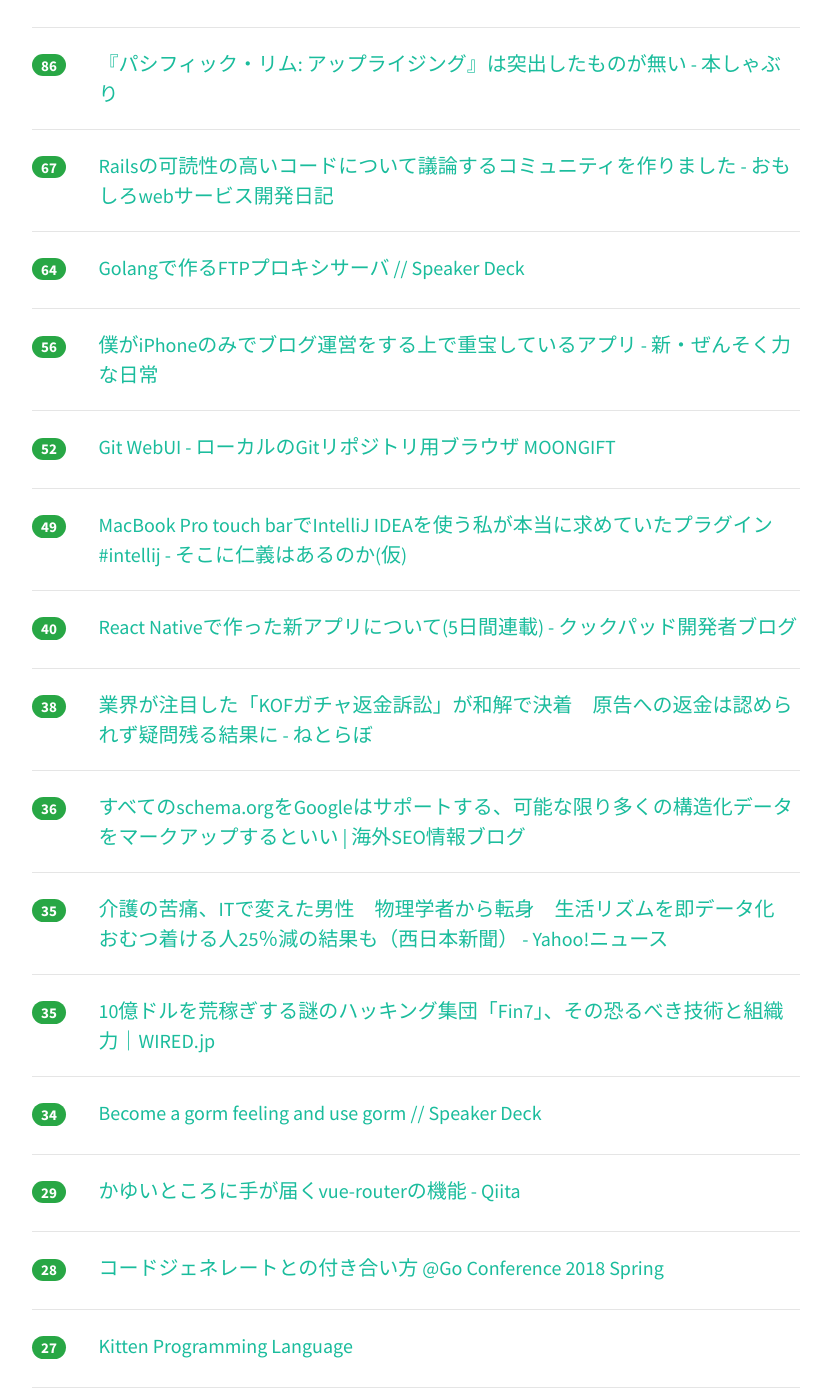
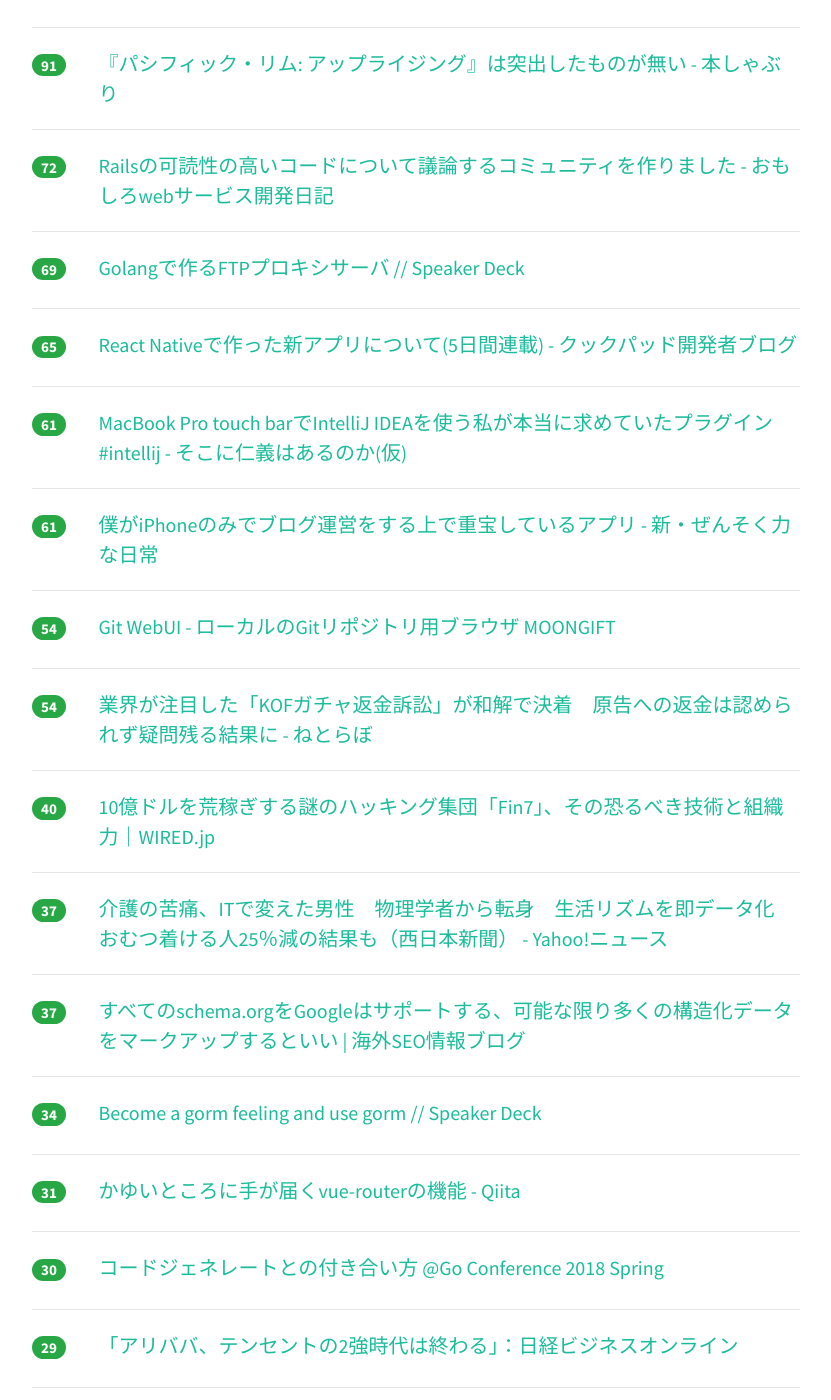
Before and after one commit to yatta47/hatena-matome-site, a Jekyll site: the page built from _posts/2018-04-16-hatena.md, in a window 1280 px wide and 1400 px high, scrolled down 934 px. Shown: the whole window, without its empty margins (224-1055 px from the left). Built offline with Jekyll 4.4.1, drawn with Linux system fonts in a browser that asks for light colours; nearby versions of some CDN libraries; some of the changed text lies outside the part shown.

Commit message:
Updated 2018-04-16

```diff
--- a/_posts/2018-04-16-hatena.md
+++ b/_posts/2018-04-16-hatena.md
@@ -1,94 +1,94 @@
 ---
 layout: post
 title:  "2018-04-16 はてぶIT"
-date:   2018-04-16 14:01:12
+date:   2018-04-16 15:01:58
 tags: [it-hotentry]
 ---
-43 件のデータあり
+48 件のデータあり
 
 <hr><div class="row">
-<div class="col-1"><span class="badge badge-pill badge-success h2">462</span></div>
+<div class="col-1"><span class="badge badge-pill badge-success h2">504</span></div>
 <div class="col-11"><a href='http://ataso01.hatenablog.com/entry/2018/04/15/224050' target='_blank'>【検証】なぜ、有名になればなるほど、アーティストの物販はダサくなっていくのか？ - 私地獄</a></div>
 </div>
 <hr>
 <div class="row">
-<div class="col-1"><span class="badge badge-pill badge-success h2">323</span></div>
+<div class="col-1"><span class="badge badge-pill badge-success h2">355</span></div>
 <div class="col-11"><a href='http://www.publickey1.jp/blog/18/nginx_unitphpgopython.html' target='_blank'>NGINX Unitが正式リリース。PHP、Go、Pythonなどに対応した軽量アプリケーションサーバ － Publickey</a></div>
 </div>
 <hr>
 <div class="row">
-<div class="col-1"><span class="badge badge-pill badge-success h2">261</span></div>
+<div class="col-1"><span class="badge badge-pill badge-success h2">274</span></div>
 <div class="col-11"><a href='http://www.publickey1.jp/blog/18/gowebassemblygoarchwasmgoosjs.html' target='_blank'>Go言語がWebAssemblyをサポートへ。GOARCHは「wasm」、GOOSは「js」に － Publickey</a></div>
 </div>
 <hr>
 <div class="row">
-<div class="col-1"><span class="badge badge-pill badge-success h2">122</span></div>
+<div class="col-1"><span class="badge badge-pill badge-success h2">135</span></div>
 <div class="col-11"><a href='https://findy-code.io/engineer-lab/company-github-contribution' target='_blank'>転職するならどこ？企業別GitHubアカウントのランキング発表〜はてな、Repro、メルカリがTop3〜 | Findy Engineer Lab</a></div>
 </div>
 <hr>
 <div class="row">
-<div class="col-1"><span class="badge badge-pill badge-success h2">110</span></div>
+<div class="col-1"><span class="badge badge-pill badge-success h2">129</span></div>
 <div class="col-11"><a href='https://anacondatan.hatenablog.com/entry/2018/04/16/001033' target='_blank'>MioMioで配信されている広告主や広告会社を晒します。 - anacondatanのブログ</a></div>
 </div>
 <hr>
 <div class="row">
-<div class="col-1"><span class="badge badge-pill badge-success h2">102</span></div>
+<div class="col-1"><span class="badge badge-pill badge-success h2">104</span></div>
 <div class="col-11"><a href='https://anacondatan.hatenablog.com/entry/2018/04/15/225548' target='_blank'>Anitubeの運営者について - anacondatanのブログ</a></div>
 </div>
 <hr>
 <div class="row">
-<div class="col-1"><span class="badge badge-pill badge-success h2">86</span></div>
+<div class="col-1"><span class="badge badge-pill badge-success h2">91</span></div>
 <div class="col-11"><a href='http://honeshabri.hatenablog.com/entry/pacificrim_uprising' target='_blank'>『パシフィック・リム: アップライジング』は突出したものが無い - 本しゃぶり</a></div>
 </div>
 <hr>
 <div class="row">
-<div class="col-1"><span class="badge badge-pill badge-success h2">67</span></div>
+<div class="col-1"><span class="badge badge-pill badge-success h2">72</span></div>
 <div class="col-11"><a href='http://blog.willnet.in/entry/2018/04/15/160555' target='_blank'>Railsの可読性の高いコードについて議論するコミュニティを作りました - おもしろwebサービス開発日記</a></div>
 </div>
 <hr>
 <div class="row">
-<div class="col-1"><span class="badge badge-pill badge-success h2">64</span></div>
+<div class="col-1"><span class="badge badge-pill badge-success h2">69</span></div>
 <div class="col-11"><a href='https://speakerdeck.com/pyama86/golangdezuo-ruftppurokisisaba' target='_blank'>Golangで作るFTPプロキシサーバ // Speaker Deck</a></div>
 </div>
 <hr>
 <div class="row">
-<div class="col-1"><span class="badge badge-pill badge-success h2">56</span></div>
+<div class="col-1"><span class="badge badge-pill badge-success h2">65</span></div>
+<div class="col-11"><a href='http://techlife.cookpad.com/entry/2018/04/16/100000' target='_blank'>React Nativeで作った新アプリについて(5日間連載) - クックパッド開発者ブログ</a></div>
+</div>
+<hr>
+<div class="row">
+<div class="col-1"><span class="badge badge-pill badge-success h2">61</span></div>
+<div class="col-11"><a href='http://syobochim.hatenablog.com/entry/2018/04/16/015557' target='_blank'>MacBook Pro touch barでIntelliJ IDEAを使う私が本当に求めていたプラグイン #intellij - そこに仁義はあるのか(仮)</a></div>
+</div>
+<hr>
+<div class="row">
+<div class="col-1"><span class="badge badge-pill badge-success h2">61</span></div>
 <div class="col-11"><a href='http://mraka2015.hatenablog.com/entry/20180416/1523827292' target='_blank'>僕がiPhoneのみでブログ運営をする上で重宝しているアプリ - 新・ぜんそく力な日常</a></div>
 </div>
 <hr>
 <div class="row">
-<div class="col-1"><span class="badge badge-pill badge-success h2">52</span></div>
+<div class="col-1"><span class="badge badge-pill badge-success h2">54</span></div>
 <div class="col-11"><a href='https://www.moongift.jp/2018/04/git-webui-%E3%83%AD%E3%83%BC%E3%82%AB%E3%83%AB%E3%81%AEgit%E3%83%AA%E3%83%9D%E3%82%B8%E3%83%88%E3%83%AA%E7%94%A8%E3%83%96%E3%83%A9%E3%82%A6%E3%82%B6/' target='_blank'>Git WebUI - ローカルのGitリポジトリ用ブラウザ MOONGIFT</a></div>
 </div>
 <hr>
 <div class="row">
-<div class="col-1"><span class="badge badge-pill badge-success h2">49</span></div>
-<div class="col-11"><a href='http://syobochim.hatenablog.com/entry/2018/04/16/015557' target='_blank'>MacBook Pro touch barでIntelliJ IDEAを使う私が本当に求めていたプラグイン #intellij - そこに仁義はあるのか(仮)</a></div>
+<div class="col-1"><span class="badge badge-pill badge-success h2">54</span></div>
+<div class="col-11"><a href='http://nlab.itmedia.co.jp/nl/articles/1804/12/news119.html' target='_blank'>業界が注目した「KOFガチャ返金訴訟」が和解で決着　原告への返金は認められず疑問残る結果に - ねとらぼ</a></div>
 </div>
 <hr>
 <div class="row">
 <div class="col-1"><span class="badge badge-pill badge-success h2">40</span></div>
-<div class="col-11"><a href='http://techlife.cookpad.com/entry/2018/04/16/100000' target='_blank'>React Nativeで作った新アプリについて(5日間連載) - クックパッド開発者ブログ</a></div>
+<div class="col-11"><a href='https://wired.jp/2018/04/16/fin7-carbanak-hacking-group/' target='_blank'>10億ドルを荒稼ぎする謎のハッキング集団「Fin7」、その恐るべき技術と組織力｜WIRED.jp</a></div>
 </div>
 <hr>
 <div class="row">
-<div class="col-1"><span class="badge badge-pill badge-success h2">38</span></div>
-<div class="col-11"><a href='http://nlab.itmedia.co.jp/nl/articles/1804/12/news119.html' target='_blank'>業界が注目した「KOFガチャ返金訴訟」が和解で決着　原告への返金は認められず疑問残る結果に - ねとらぼ</a></div>
-</div>
-<hr>
-<div class="row">
-<div class="col-1"><span class="badge badge-pill badge-success h2">36</span></div>
-<div class="col-11"><a href='https://www.suzukikenichi.com/blog/google-recommends-marking-up-as-many-structured-data-as-possible/' target='_blank'>すべてのschema.orgをGoogleはサポートする、可能な限り多くの構造化データをマークアップするといい | 海外SEO情報ブログ</a></div>
-</div>
-<hr>
-<div class="row">
-<div class="col-1"><span class="badge badge-pill badge-success h2">35</span></div>
+<div class="col-1"><span class="badge badge-pill badge-success h2">37</span></div>
 <div class="col-11"><a href='https://headlines.yahoo.co.jp/hl?a=20180415-00010003-nishinpc-sci' target='_blank'>介護の苦痛、ITで変えた男性　物理学者から転身　生活リズムを即データ化　おむつ着ける人25％減の結果も（西日本新聞） - Yahoo!ニュース</a></div>
 </div>
 <hr>
 <div class="row">
-<div class="col-1"><span class="badge badge-pill badge-success h2">35</span></div>
-<div class="col-11"><a href='https://wired.jp/2018/04/16/fin7-carbanak-hacking-group/' target='_blank'>10億ドルを荒稼ぎする謎のハッキング集団「Fin7」、その恐るべき技術と組織力｜WIRED.jp</a></div>
+<div class="col-1"><span class="badge badge-pill badge-success h2">37</span></div>
+<div class="col-11"><a href='https://www.suzukikenichi.com/blog/google-recommends-marking-up-as-many-structured-data-as-possible/' target='_blank'>すべてのschema.orgをGoogleはサポートする、可能な限り多くの構造化データをマークアップするといい | 海外SEO情報ブログ</a></div>
 </div>
 <hr>
 <div class="row">
@@ -97,13 +97,28 @@ tags: [it-hotentry]
 </div>
 <hr>
 <div class="row">
-<div class="col-1"><span class="badge badge-pill badge-success h2">29</span></div>
+<div class="col-1"><span class="badge badge-pill badge-success h2">31</span></div>
 <div class="col-11"><a href='https://qiita.com/noplan1989/items/9ce7d6a04ffb82755ae1' target='_blank'>かゆいところに手が届くvue-routerの機能 - Qiita</a></div>
 </div>
 <hr>
 <div class="row">
+<div class="col-1"><span class="badge badge-pill badge-success h2">30</span></div>
+<div class="col-11"><a href='https://www.slideshare.net/JumpeiChikamori/go-conference-2018-spring' target='_blank'>コードジェネレートとの付き合い方 @Go Conference 2018 Spring</a></div>
+</div>
+<hr>
+<div class="row">
+<div class="col-1"><span class="badge badge-pill badge-success h2">29</span></div>
+<div class="col-11"><a href='http://business.nikkeibp.co.jp/atcl/report/15/278549/041200017/' target='_blank'>「アリババ、テンセントの2強時代は終わる」：日経ビジネスオンライン</a></div>
+</div>
+<hr>
+<div class="row">
 <div class="col-1"><span class="badge badge-pill badge-success h2">28</span></div>
-<div class="col-11"><a href='https://www.slideshare.net/JumpeiChikamori/go-conference-2018-spring' target='_blank'>コードジェネレートとの付き合い方 @Go Conference 2018 Spring</a></div>
+<div class="col-11"><a href='https://speakerdeck.com/kaneshin/how-to-write-go-code' target='_blank'>How to write Go code // Speaker Deck</a></div>
+</div>
+<hr>
+<div class="row">
+<div class="col-1"><span class="badge badge-pill badge-success h2">28</span></div>
+<div class="col-11"><a href='https://gigazine.net/news/20180416-clients-who-work-free/' target='_blank'>どうしてもクリエイターにお金を払わず仕事させたい人々が言いそうなことアレコレ - GIGAZINE</a></div>
 </div>
 <hr>
 <div class="row">
@@ -112,23 +127,8 @@ tags: [it-hotentry]
 </div>
 <hr>
 <div class="row">
-<div class="col-1"><span class="badge badge-pill badge-success h2">27</span></div>
-<div class="col-11"><a href='http://business.nikkeibp.co.jp/atcl/report/15/278549/041200017/' target='_blank'>「アリババ、テンセントの2強時代は終わる」：日経ビジネスオンライン</a></div>
-</div>
-<hr>
-<div class="row">
 <div class="col-1"><span class="badge badge-pill badge-success h2">26</span></div>
 <div class="col-11"><a href='https://aki1200.hatenablog.com/entry/2018/04/15/200459' target='_blank'>予備のブログを作ってみる - 落ちこぼれ戦記</a></div>
-</div>
-<hr>
-<div class="row">
-<div class="col-1"><span class="badge badge-pill badge-success h2">26</span></div>
-<div class="col-11"><a href='https://speakerdeck.com/kaneshin/how-to-write-go-code' target='_blank'>How to write Go code // Speaker Deck</a></div>
-</div>
-<hr>
-<div class="row">
-<div class="col-1"><span class="badge badge-pill badge-success h2">26</span></div>
-<div class="col-11"><a href='https://gigazine.net/news/20180416-clients-who-work-free/' target='_blank'>どうしてもクリエイターにお金を払わず仕事させたい人々が言いそうなことアレコレ - GIGAZINE</a></div>
 </div>
 <hr>
 <div class="row">
@@ -142,8 +142,28 @@ tags: [it-hotentry]
 </div>
 <hr>
 <div class="row">
+<div class="col-1"><span class="badge badge-pill badge-success h2">24</span></div>
+<div class="col-11"><a href='https://gigazine.net/news/20180416-apple-leaked-memo-on-leaking/' target='_blank'>Appleが全従業員に製品情報のリークを警告するブログを投稿、その内容がリークされる - GIGAZINE</a></div>
+</div>
+<hr>
+<div class="row">
+<div class="col-1"><span class="badge badge-pill badge-success h2">24</span></div>
+<div class="col-11"><a href='http://developer.hatenastaff.com/entry/2018/04/16/120000' target='_blank'>ブログチームにおけるチームビルディング活動の紹介 - Hatena Developer Blog</a></div>
+</div>
+<hr>
+<div class="row">
 <div class="col-1"><span class="badge badge-pill badge-success h2">23</span></div>
 <div class="col-11"><a href='http://www.youtube.com/watch?v=7W2Xwtrlmqo' target='_blank'>#04 買い物</a></div>
+</div>
+<hr>
+<div class="row">
+<div class="col-1"><span class="badge badge-pill badge-success h2">23</span></div>
+<div class="col-11"><a href='https://speakerdeck.com/rhysd/go-selfupdate-github-de-turuwozi-ji-atupudetosuru' target='_blank'>go-selfupdate-github で ツールを自己アップデートする // Speaker Deck</a></div>
+</div>
+<hr>
+<div class="row">
+<div class="col-1"><span class="badge badge-pill badge-success h2">23</span></div>
+<div class="col-11"><a href='http://setchi.hatenablog.com/entry/2018/04/15/195928' target='_blank'>「楽しい！Unityシェーダーお絵かき入門！」という講演をしました - setchi’s blog</a></div>
 </div>
 <hr>
 <div class="row">
@@ -153,17 +173,27 @@ tags: [it-hotentry]
 <hr>
 <div class="row">
 <div class="col-1"><span class="badge badge-pill badge-success h2">22</span></div>
-<div class="col-11"><a href='https://speakerdeck.com/rhysd/go-selfupdate-github-de-turuwozi-ji-atupudetosuru' target='_blank'>go-selfupdate-github で ツールを自己アップデートする // Speaker Deck</a></div>
+<div class="col-11"><a href='https://coliss.com/articles/build-websites/operation/javascript/es6-slider-carousel-glidejs.html' target='_blank'>[JS]タッチ操作にも対応した快適なスライダー・カルーセルを実装する軽量スクリプト -Glide.js | コリス</a></div>
 </div>
 <hr>
 <div class="row">
 <div class="col-1"><span class="badge badge-pill badge-success h2">22</span></div>
-<div class="col-11"><a href='https://gigazine.net/news/20180416-apple-leaked-memo-on-leaking/' target='_blank'>Appleが全従業員に製品情報のリークを警告するブログを投稿、その内容がリークされる - GIGAZINE</a></div>
+<div class="col-11"><a href='https://gigazine.net/news/20180416-pubg-ransomware-play-game/' target='_blank'>PCのファイルやフォルダを暗号化し、身代金ではなく謎のゲームに参加することを要求する「PUBGランサムウェア」 - GIGAZINE</a></div>
+</div>
+<hr>
+<div class="row">
+<div class="col-1"><span class="badge badge-pill badge-success h2">22</span></div>
+<div class="col-11"><a href='https://dev.classmethod.jp/cloud/aws/app-sync-ga/' target='_blank'>【速報】マネージドGraphQLサービス「AWS AppSync」が一般公開（GA）されました！ ｜ Developers.IO</a></div>
 </div>
 <hr>
 <div class="row">
 <div class="col-1"><span class="badge badge-pill badge-success h2">21</span></div>
 <div class="col-11"><a href='https://github.com/dgraph-io/dgraph' target='_blank'>dgraph-io/dgraph · GitHub</a></div>
+</div>
+<hr>
+<div class="row">
+<div class="col-1"><span class="badge badge-pill badge-success h2">21</span></div>
+<div class="col-11"><a href='http://tech.nikkeibp.co.jp/atcl/nxt/column/18/00148/041200010/' target='_blank'>日本のIT業界の失われた50年、人月商売清算の日は近い | 日経 xTECH（クロステック）</a></div>
 </div>
 <hr>
 <div class="row">
@@ -173,7 +203,7 @@ tags: [it-hotentry]
 <hr>
 <div class="row">
 <div class="col-1"><span class="badge badge-pill badge-success h2">20</span></div>
-<div class="col-11"><a href='https://coliss.com/articles/build-websites/operation/javascript/es6-slider-carousel-glidejs.html' target='_blank'>[JS]タッチ操作にも対応した快適なスライダー・カルーセルを実装する軽量スクリプト -Glide.js | コリス</a></div>
+<div class="col-11"><a href='https://qiita.com/dojineko/items/aae7e6d13479e08d49fd' target='_blank'>VuePress をお試ししてみた - Qiita</a></div>
 </div>
 <hr>
 <div class="row">
@@ -182,23 +212,13 @@ tags: [it-hotentry]
 </div>
 <hr>
 <div class="row">
-<div class="col-1"><span class="badge badge-pill badge-success h2">18</span></div>
-<div class="col-11"><a href='https://anond.hatelabo.jp/20180415144344' target='_blank'>見出しくらいつけても罰は当たらないぞ ---- 皆さんこんにちは。 まさしく..</a></div>
+<div class="col-1"><span class="badge badge-pill badge-success h2">19</span></div>
+<div class="col-11"><a href='http://www.itmedia.co.jp/news/articles/1804/16/news060.html' target='_blank'>Google、1人の声を聞き分ける「カクテルパーティー効果」ディープラーニングモデル - ITmedia NEWS</a></div>
 </div>
 <hr>
 <div class="row">
 <div class="col-1"><span class="badge badge-pill badge-success h2">18</span></div>
-<div class="col-11"><a href='http://setchi.hatenablog.com/entry/2018/04/15/195928' target='_blank'>「楽しい！Unityシェーダーお絵かき入門！」という講演をしました - setchi’s blog</a></div>
-</div>
-<hr>
-<div class="row">
-<div class="col-1"><span class="badge badge-pill badge-success h2">18</span></div>
-<div class="col-11"><a href='http://tech.nikkeibp.co.jp/atcl/nxt/column/18/00148/041200010/' target='_blank'>日本のIT業界の失われた50年、人月商売清算の日は近い | 日経 xTECH（クロステック）</a></div>
-</div>
-<hr>
-<div class="row">
-<div class="col-1"><span class="badge badge-pill badge-success h2">18</span></div>
-<div class="col-11"><a href='http://developer.hatenastaff.com/entry/2018/04/16/120000' target='_blank'>ブログチームにおけるチームビルディング活動の紹介 - Hatena Developer Blog</a></div>
+<div class="col-11"><a href='https://anond.hatelabo.jp/20180415144344' target='_blank'>見出しくらいつけても罰は当たらないぞ ---- 皆さんこんにちは。 まさしく..</a></div>
 </div>
 <hr>
 <div class="row">
@@ -212,12 +232,17 @@ tags: [it-hotentry]
 </div>
 <hr>
 <div class="row">
-<div class="col-1"><span class="badge badge-pill badge-success h2">17</span></div>
-<div class="col-11"><a href='https://gigazine.net/news/20180416-pubg-ransomware-play-game/' target='_blank'>PCのファイルやフォルダを暗号化し、身代金ではなく謎のゲームに参加することを要求する「PUBGランサムウェア」 - GIGAZINE</a></div>
+<div class="col-1"><span class="badge badge-pill badge-success h2">14</span></div>
+<div class="col-11"><a href='https://www.huffingtonpost.jp/2018/04/15/ronald-lee-ermey_a_23411854/' target='_blank'>「ハートマン軍曹」演じたR・リー・アーメイさん、死去　『フルメタル・ジャケット』の鬼教官</a></div>
 </div>
 <hr>
 <div class="row">
-<div class="col-1"><span class="badge badge-pill badge-success h2">10</span></div>
+<div class="col-1"><span class="badge badge-pill badge-success h2">13</span></div>
+<div class="col-11"><a href='https://www.mof.go.jp/public_relations/ohter/20180416chousa.html' target='_blank'>福田事務次官に関する報道に係る調査について : 財務省</a></div>
+</div>
+<hr>
+<div class="row">
+<div class="col-1"><span class="badge badge-pill badge-success h2">12</span></div>
 <div class="col-11"><a href='http://www.itmedia.co.jp/enterprise/articles/1804/16/news019.html' target='_blank'>AIの力を借りた新人タクシードライバー、売り上げはいくら増えた？ (1/2) - ITmedia エンタープライズ</a></div>
 </div>
 <hr>
```
